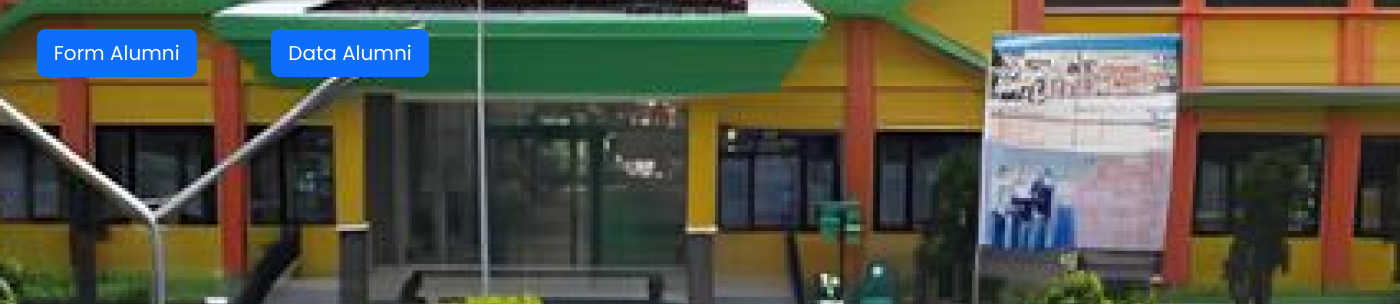
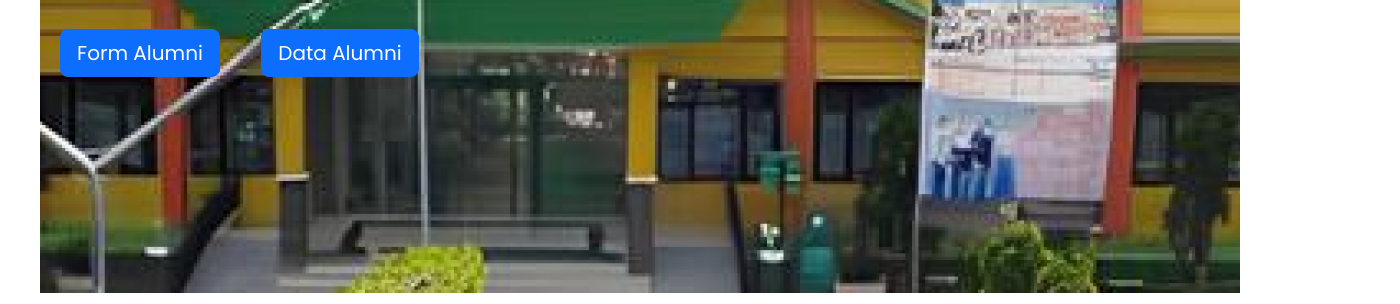
Before and after one commit to AfifahHasnaaa/Gabut-ni, a plain HTML site: page index.html in a window 1280 px wide. Shown: the part 177-481 px from the top of the page, 1400 px wide, since content can reach past the window. Drawn offline with nearby package versions, Linux system fonts and the light colour scheme.

Commit message:
Update index.html

```diff
--- a/index.html
+++ b/index.html
@@ -133,7 +133,7 @@
         </div>
     </header>
 
-    <div class="container-fluid p-auto text-center align-items-center" style="background-image: url(aset/baground/bg1.png);width:1400px;min-height: 500px;background-position: center;">
+    <div class="container-fluid p-auto text-center align-items-center" style="background-image: url(aset/baground/bg1.png);width:1200px;min-height: 400px;background-position: center;">
         <div class="p-3 mt-auto mb-auto">
             <p style="text-align: left; font-weight: 900;font-size:xx-large; font-style:inherit;color: #fff;">TEMUKAN ALUMNIMU</p>
             <p style="text-align: left; font-weight:300;font-size:medium;color: #fff;">Di Aplikasi Tracking Alumni</p>
```
